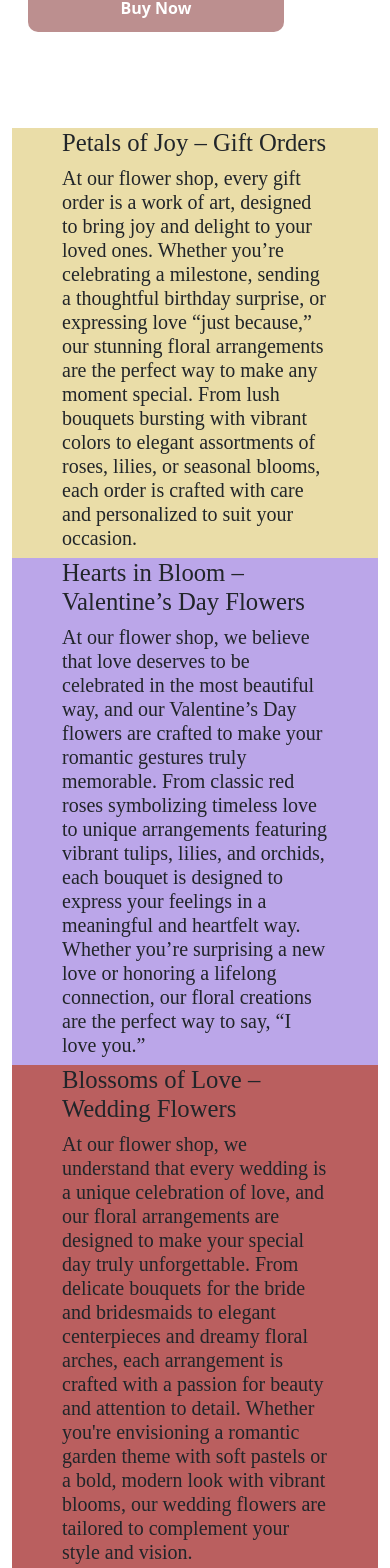
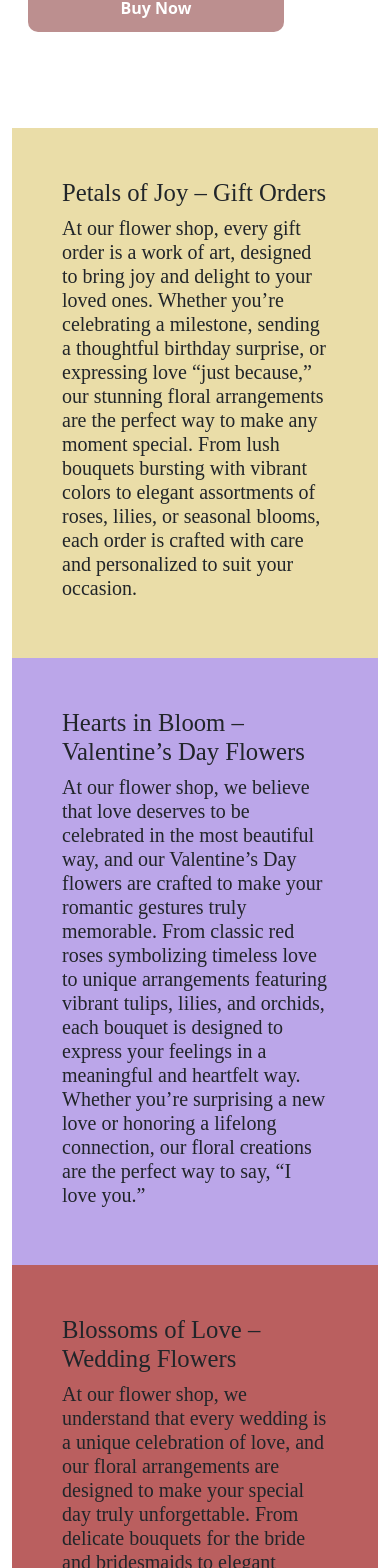
Before and after one commit to DinanDilmith/Florance, a React (Create React App) app: page / in a window 390 px wide. Shown: the part 5239-6807 px from the top of the page. Built offline with nearby package versions, Linux system fonts and the light colour scheme; a web font is replaced by a local one.

Commit message:
adjusted responsiveness of categories section for smaller devices

```diff
--- a/src/App.js
+++ b/src/App.js
@@ -4,6 +4,7 @@ import Offers from "./Components/Offers";
 import Categories from "./Components/Categories";
 import Features from "./Components/Features";
 import Newsletter from "./Components/Newsletter";
+import Footer from "./Components/Footer";
 
 function App() {
   return (
@@ -14,6 +15,7 @@ function App() {
       <Categories/>
       <Features/>
       <Newsletter/>
+      <Footer/>
     </div>
   );
 }
--- /dev/null
+++ b/src/Components/Footer.js
@@ -0,0 +1,10 @@
+import React from 'react'
+import './Footer.css'
+
+export default function Footer() {
+  return (
+    <div>
+
+    </div>
+  )
+}
--- a/src/Components/Gift.css
+++ b/src/Components/Gift.css
@@ -16,3 +16,10 @@
     font-family: 'PlayFair';
     padding: 0 50px;
 }
+
+@media (max-width: 991px){
+    .gift-text {
+        font-family: 'PlayFair';
+        padding: 50px 50px;
+    }
+}
--- a/src/Components/Valentines.css
+++ b/src/Components/Valentines.css
@@ -15,3 +15,10 @@
     font-family: 'PlayFair';
     padding: 0 50px;
 }
+
+@media (max-width: 991px){
+    .valentines-text{
+        font-family: 'PlayFair';
+        padding: 50px 50px;
+    }
+}
--- a/src/Components/Weddings.css
+++ b/src/Components/Weddings.css
@@ -15,3 +15,10 @@
     font-family: 'PlayFair';
     padding: 0 50px;
 }
+
+@media (max-width: 991px){
+    .wedding-text{
+        font-family: 'PlayFair';
+        padding: 50px 50px;
+    }
+}
```
Also changed, not shown: src/Components/Newsletter.js (+14 -7 lines), src/Components/Footer.css (added).
